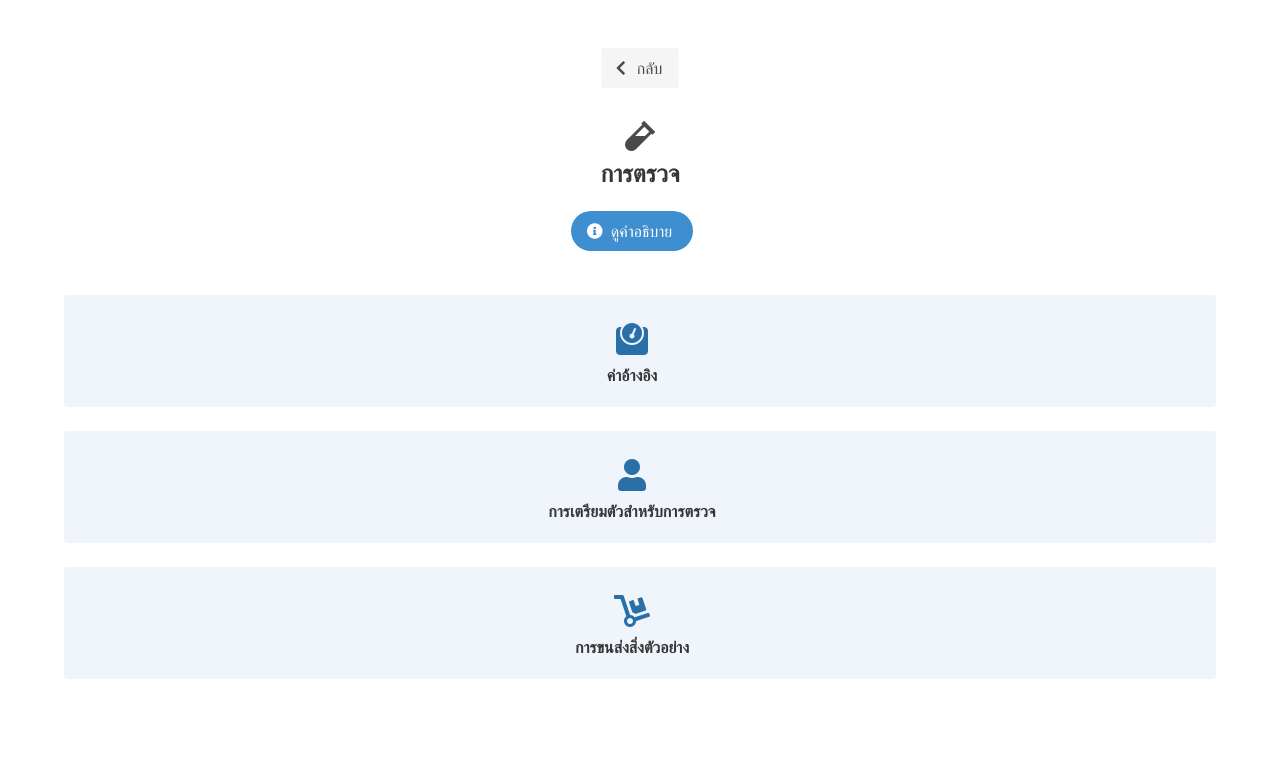
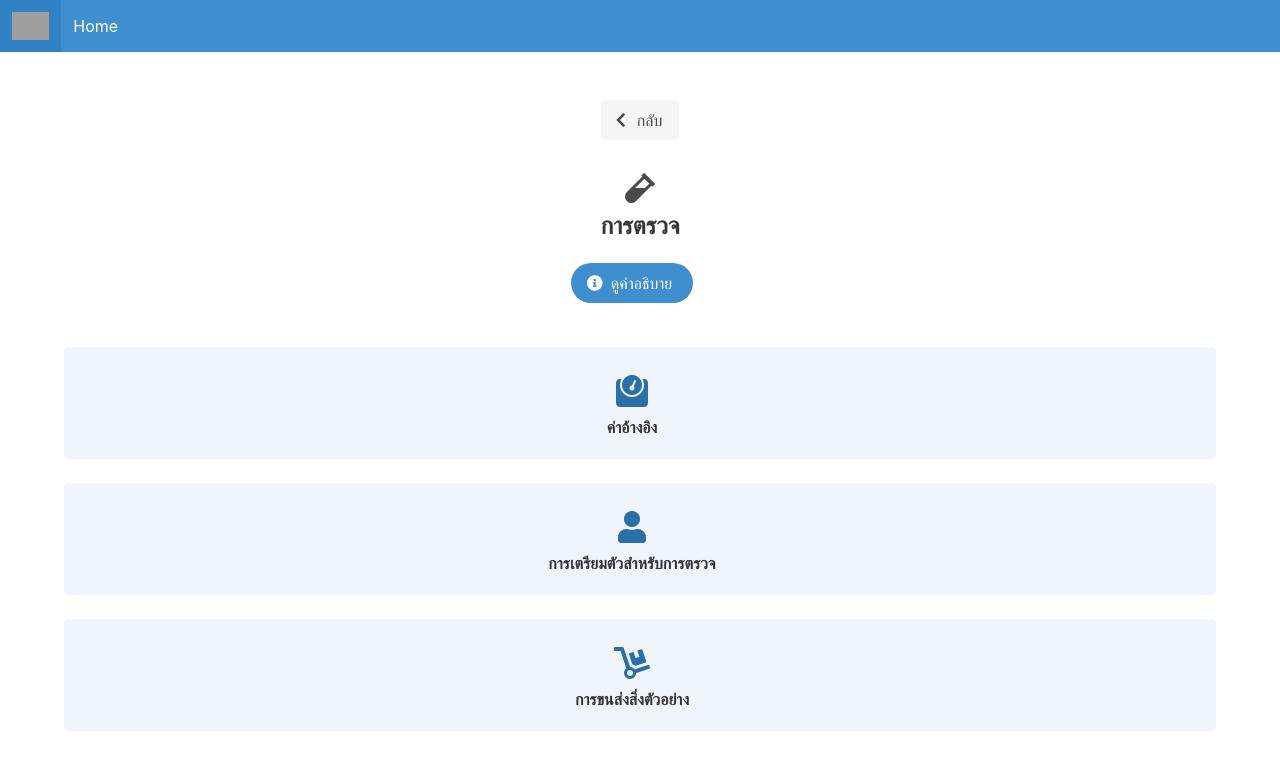
Before and after one commit to likit/commt-lab-assistant-frontend, a Vue app: page /tests/1 in a window 1280 px wide. Shown: the top 770 px of the page. Built offline with nearby package versions, Linux system fonts and the light colour scheme; no server answers; grey boxes are pictures that could not be loaded.

Commit message:
added nav component

```diff
--- a/src/App.vue
+++ b/src/App.vue
@@ -1,11 +1,14 @@
 <template>
   <div id="app">
+    <my-nav></my-nav>
     <router-view></router-view>
   </div>
 </template>
 
 <script>
+import myNav from "@/components/mynav";
 export default {
   name: 'App',
+  components: {myNav},
 }
 </script>
--- /dev/null
+++ b/src/components/mynav.vue
@@ -0,0 +1,24 @@
+<template>
+  <nav class="navbar is-info" role="navigation" aria-label="main navigation">
+    <div class="navbar-brand">
+      <a class="navbar-item">
+        <img src="../assets/robotic.png">
+      </a>
+    </div>
+    <div class="navbar-menu">
+      <div class="navbar-start">
+        <a class="navbar-item">Home</a>
+      </div>
+    </div>
+  </nav>
+</template>
+
+<script>
+export default {
+  name: "myNav"
+}
+</script>
+
+<style scoped>
+
+</style>
```
Also changed, not shown: src/views/About.vue (added, +13 -0 lines).
